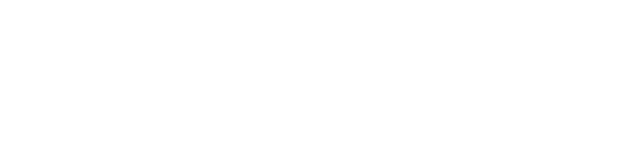
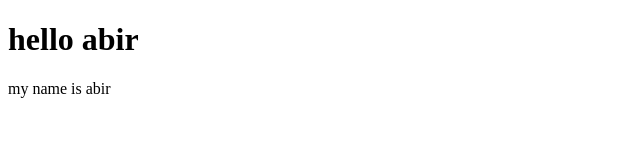
Before and after one commit to abirc494/project4, a plain HTML site: page index.html in a window 1280 px wide. Shown: the whole page, without its empty margins (0-640 px from the left). Drawn offline with Linux system fonts and the light colour scheme.

Commit message:
add 2 line html code

```diff
--- a/index.html
+++ b/index.html
@@ -4,6 +4,8 @@
     <meta charset="UTF-8">
     <meta name="viewport" content="width=device-width, initial-scale=1.0">
     <title>Document</title>
+    <h1> hello abir</h1>
+    <p>my name is abir</p>
 </head>
 <body>
 
```
